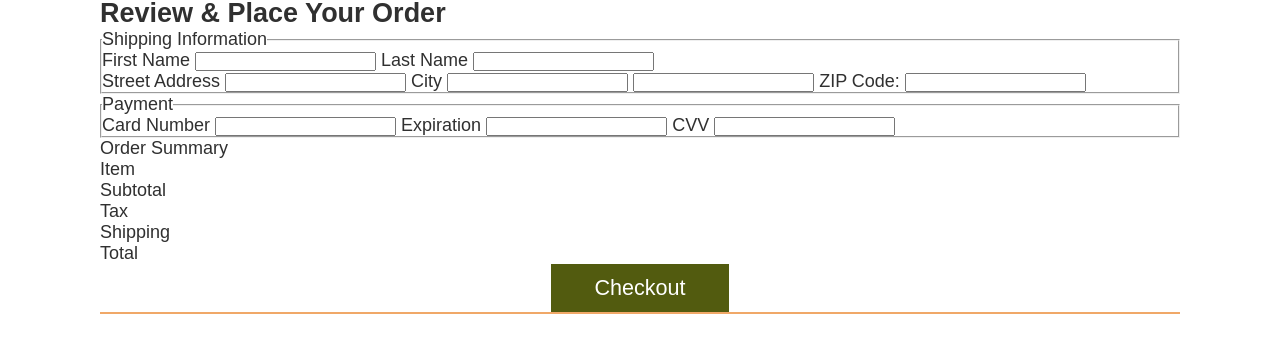
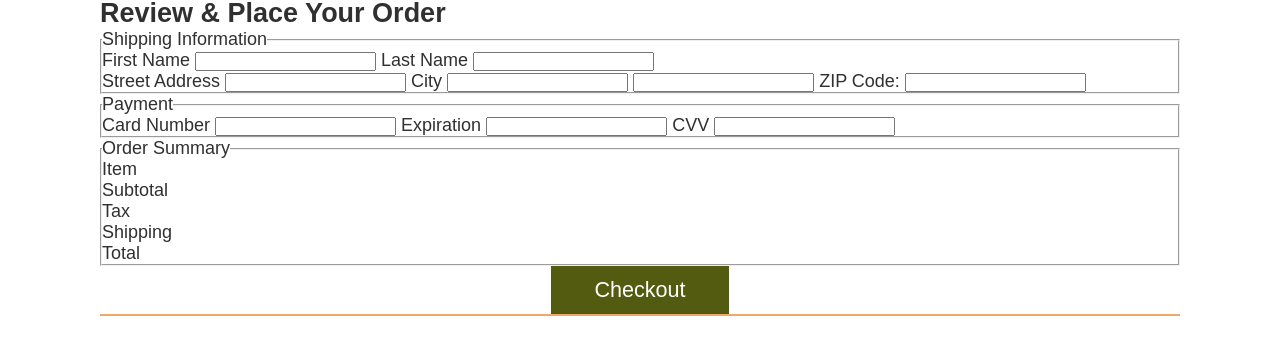
Before and after one commit to jacobk44/wdd330project, a website: page src/checkout/index.html in a window 1280 px wide. Shown: the part 80-434 px from the top of the page. Drawn offline with Linux system fonts and the light colour scheme; files whose address does not match are found by name.

Commit message:
fixing error on my checkout index.html

```diff
--- a/src/checkout/index.html
+++ b/src/checkout/index.html
@@ -55,7 +55,7 @@
           </div>
         </fieldset>
 
-        </fieldset class="checkout-summary">
+        <fieldset class="checkout-summary">
           <legend>Order Summary</legend>
 
           <div class="order__summary">
```
